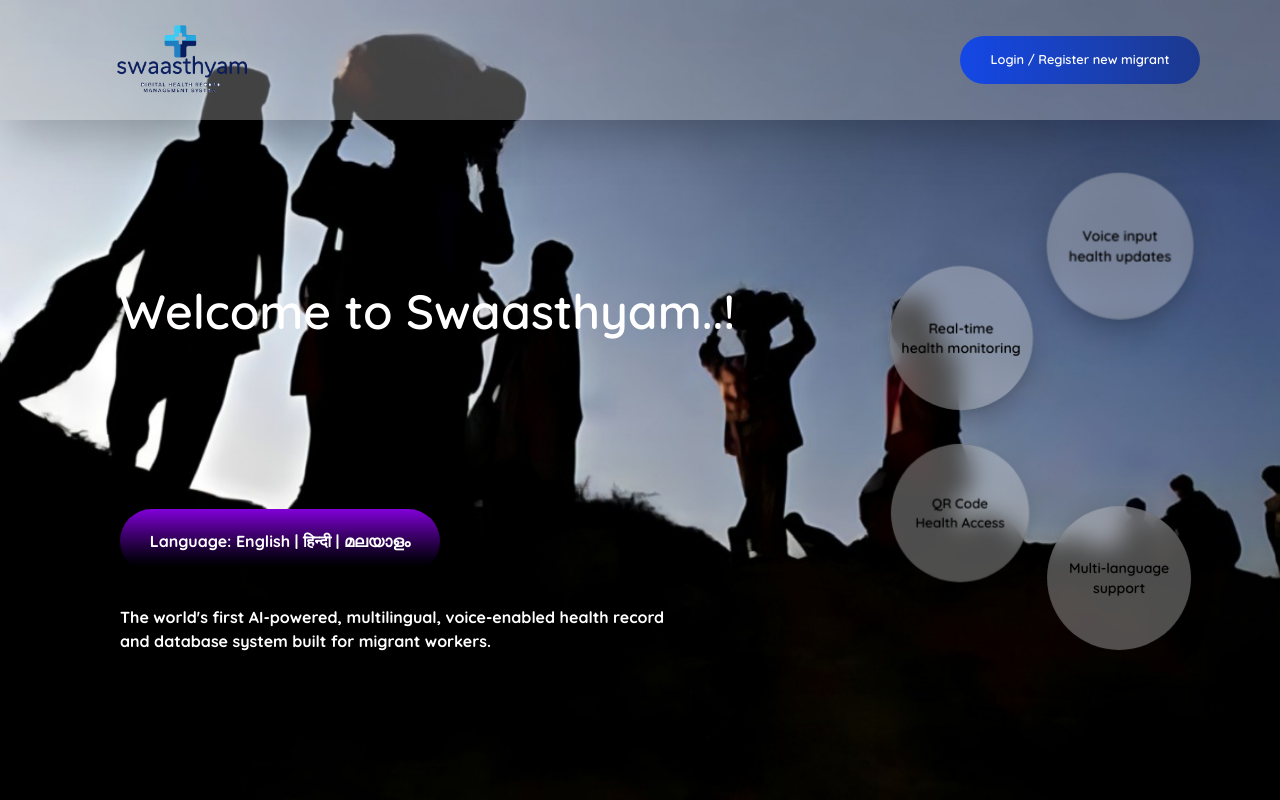
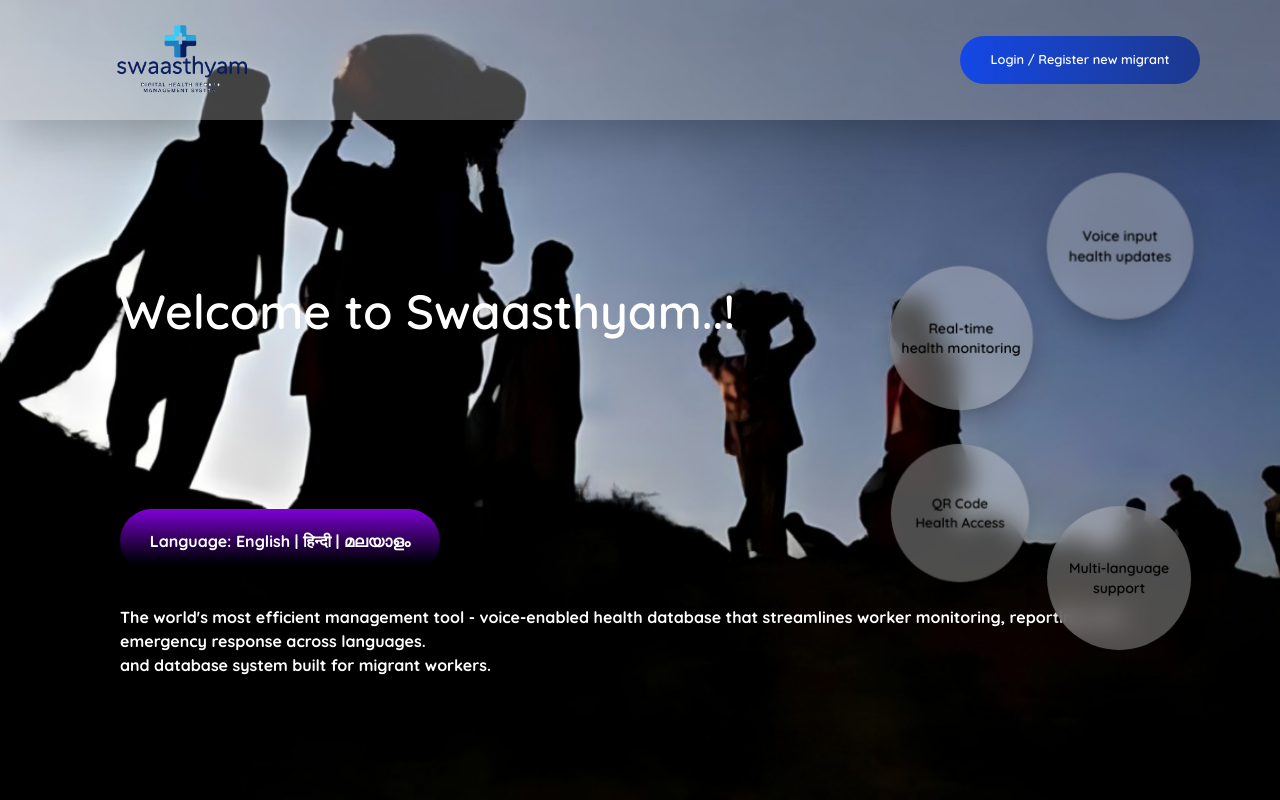
Before and after one commit to Swarspage/Cooked-Coders, a React (Vite) app in the folder Swaasthyam/: page / in a window 1280 px wide. Built offline with nearby package versions, Linux system fonts and the light colour scheme; a web font is replaced by a local one.

Commit message:
Update index.html and Home.jsx with latest changes

```diff
--- a/Swaasthyam/index.html
+++ b/Swaasthyam/index.html
@@ -4,7 +4,7 @@
     <meta charset="UTF-8" />
     <link rel="icon" type="image/svg+xml" href="/vite.svg" />
     <meta name="viewport" content="width=device-width, initial-scale=1.0" />
-    <title>Vite + React</title>
+    <title>Swaasthyam</title>
     <link rel="preconnect" href="https://fonts.googleapis.com" />
     <link rel="preconnect" href="https://fonts.gstatic.com" crossorigin />
     <link
--- a/Swaasthyam/src/Home.jsx
+++ b/Swaasthyam/src/Home.jsx
@@ -34,8 +34,7 @@
         </div>
         <div className="flex py-[2rem] items-start font-bold">
           <p>
-            The world's first AI-powered, multilingual, voice-enabled health
-            record <br />
+          The world's most efficient management tool - voice-enabled health database that streamlines worker monitoring, reporting, and emergency response across languages. <br />
             and database system built for migrant workers.
           </p>
         </div>
```
